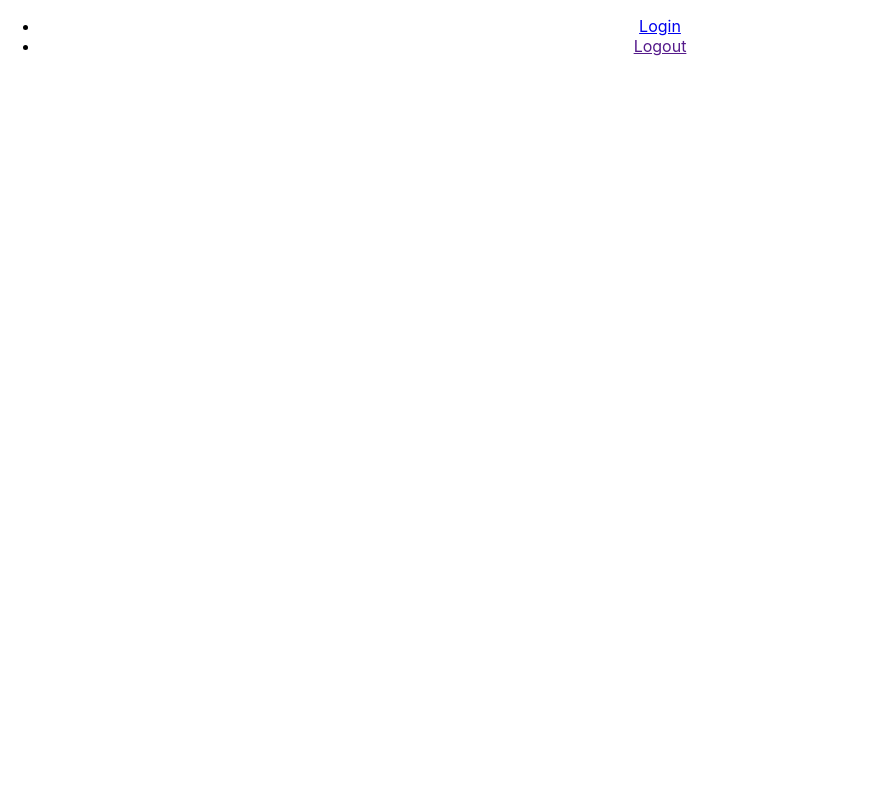
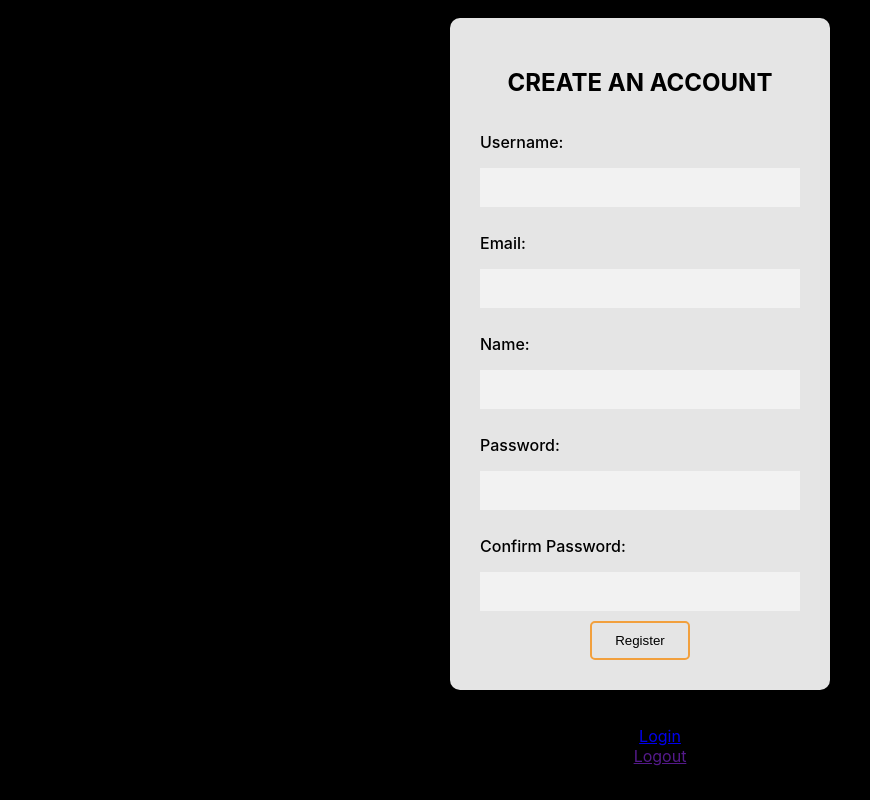
Before and after one commit to BW-Secret-Family-Recipes-Cookbook0/front-end, a React (Create React App) app in the folder secret-family-recipes-cookbook/: page / in a window 1280 px wide. Shown: the whole page, without its empty margins (0-870 px from the left). Built offline with nearby package versions, Linux system fonts and the light colour scheme.

Commit message:
working on registration form

```diff
--- a/secret-family-recipes-cookbook/src/App.js
+++ b/secret-family-recipes-cookbook/src/App.js
@@ -1,7 +1,8 @@
 import './App.css';
 import {BrowserRouter as Router, Route, Link, Switch } from "react-router-dom"
-import Login from './components/login'
-
+import Registration from './components/registrationForm'
+import login from './components/login'
+import React, {useState} from 'react'
 function App() {
 
   const logout = () => {
@@ -11,6 +12,7 @@ function App() {
   return (
   <Router>
     <div className="App">
+    <Registration/> /*I am not sure where to put the router, switch, route */
       <ul>
         <li>
           <Link to='/login'>Login</Link>
@@ -20,10 +22,11 @@ function App() {
         </li>
       </ul>
       <Switch>
-        <Route path="/login" component={Login} />
+        <Route path="/login" component={login} />
       </Switch>
     </div>
   </Router>
+
   );
 }
 
--- /dev/null
+++ b/secret-family-recipes-cookbook/src/components/registration.css
@@ -0,0 +1,65 @@
+body {
+  background: black;
+  display: flex;
+  min-height: 100vh;
+  justify-content: center;
+  align-items: center;
+}
+
+.form-container {
+  border-radius: 10px;
+  width: 360px;
+  background-color: #e5e5e5;
+  margin: auto;
+  box-shadow: 0 0 20px 0 rgba(0, 0, 0, 0.2), 0 5px 5px 0 rgba(0, 0, 0, 0.24);
+  padding: 10px;
+}
+
+.registration-form {
+  display: flex;
+  flex-direction: column;
+  justify-content: space-evenly;
+  padding: 20px;
+}
+
+/*.success-message {
+
+  font-family: 'Roboto', sans-serif;
+  background-color: #3f89f8;
+  padding: 15px;
+  color: white;
+}*/
+
+.input-field {
+  margin-bottom: 10px;
+  padding: 10px;
+  font-size: 16px;
+  border: 0;
+  font-family: 'Roboto', sans-serif;
+}
+
+input {
+  background: #f2f2f2;
+  width: 300px;
+}
+
+button {
+  border: solid 2px #f2a03d;
+  background-color: #e5e5e5;
+  border-radius: 5px;
+  color: black;
+  cursor: pointer;
+  padding: 10px;
+  margin-top: 15px;
+  width: 100px;
+  margin: auto;
+}
+
+h2 {
+  text-align: center;
+}
+
+p {
+  font-weight: 500;
+  text-align: left;
+}
--- /dev/null
+++ b/secret-family-recipes-cookbook/src/components/registrationForm.jsx
@@ -0,0 +1,92 @@
+import React, { useState, useEffect } from 'react'
+import './registration.css'
+
+
+
+
+
+export default function Registration(){
+    const [values, setValues] = useState({
+        username:"",
+        email:"",
+        name:"",
+        password:"",
+        confirmPassword:"",
+    });
+
+    // I don't know how to make this part better, so I won't repeat the code.
+    const handleUsernameInputChange=(event)=>{
+        setValues({...values, username: event.target.value})
+    }
+
+    const handleEmailInputChange=(event)=>{
+        setValues({...values, email: event.target.value})
+    }
+
+    const handleNameInputChange=(event)=>{
+        setValues({...values, name: event.target.value})
+    }
+
+    const handlePasswordInputChange=(event)=>{
+        setValues({...values, password: event.target.value})
+    }
+    const handleConfirmPasswordInputChange=(event)=>{
+        setValues({...values, confirmPassword: event.target.value})
+    }
+
+    return (
+        //creating the form
+        //the input fields work but I need to make the register button to work
+        <div className='form-container'>
+            <form className='registration-form'>
+                <h2>CREATE AN ACCOUNT</h2>
+                <label>
+                    <p>Username:</p>
+                    <input
+                    onChange={handleUsernameInputChange}
+                    value={values.username}
+                    className="input-field"
+                    name="username" />
+                </label>
+                <label>
+                <p>Email:</p>
+                <input
+                onChange={handleEmailInputChange}
+                value={values.email}
+                className="input-field"
+                name='email'/>
+                </label>
+                <label>
+                    <p>Name:</p>
+                    <input
+                    onChange={handleNameInputChange}
+                    value={values.name}
+                    className="input-field"
+                    name="name"/>
+                </label>
+                <label>
+                <p>Password:</p>
+                <input
+                onChange={handlePasswordInputChange}
+                value={values.password}
+                className="input-field"
+                name="password"/>
+                </label>
+                <label>
+                    <p>Confirm Password:</p>
+                    <input
+                    onChange={handleConfirmPasswordInputChange}
+                    value={values.confirmPassword}
+                    className="input-field"
+                    name="confirmPassword"/>
+                </label>
+                <button>
+                    Register
+                </button>
+            </form>
+
+        </div>
+    )
+
+
+}
```
Also changed, not shown: 1 other file (tests, documents, lock files or other folders).
